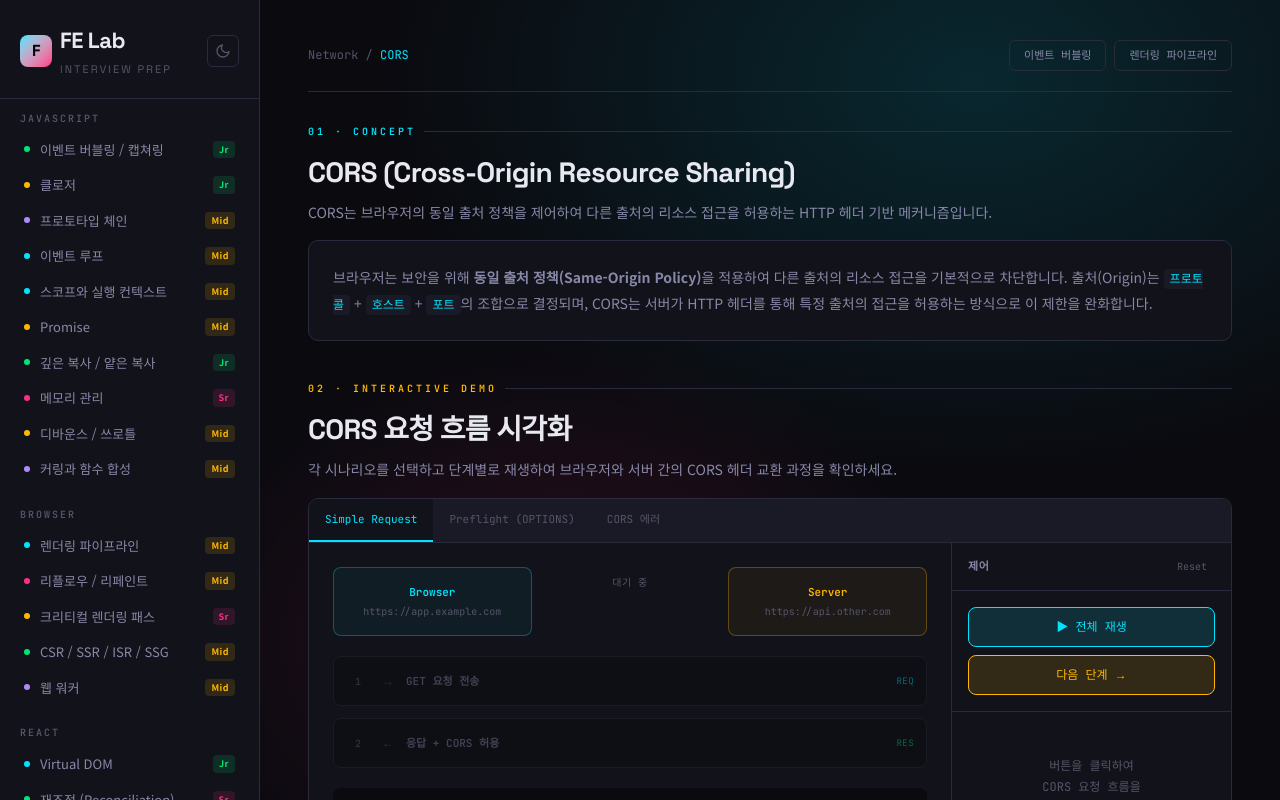
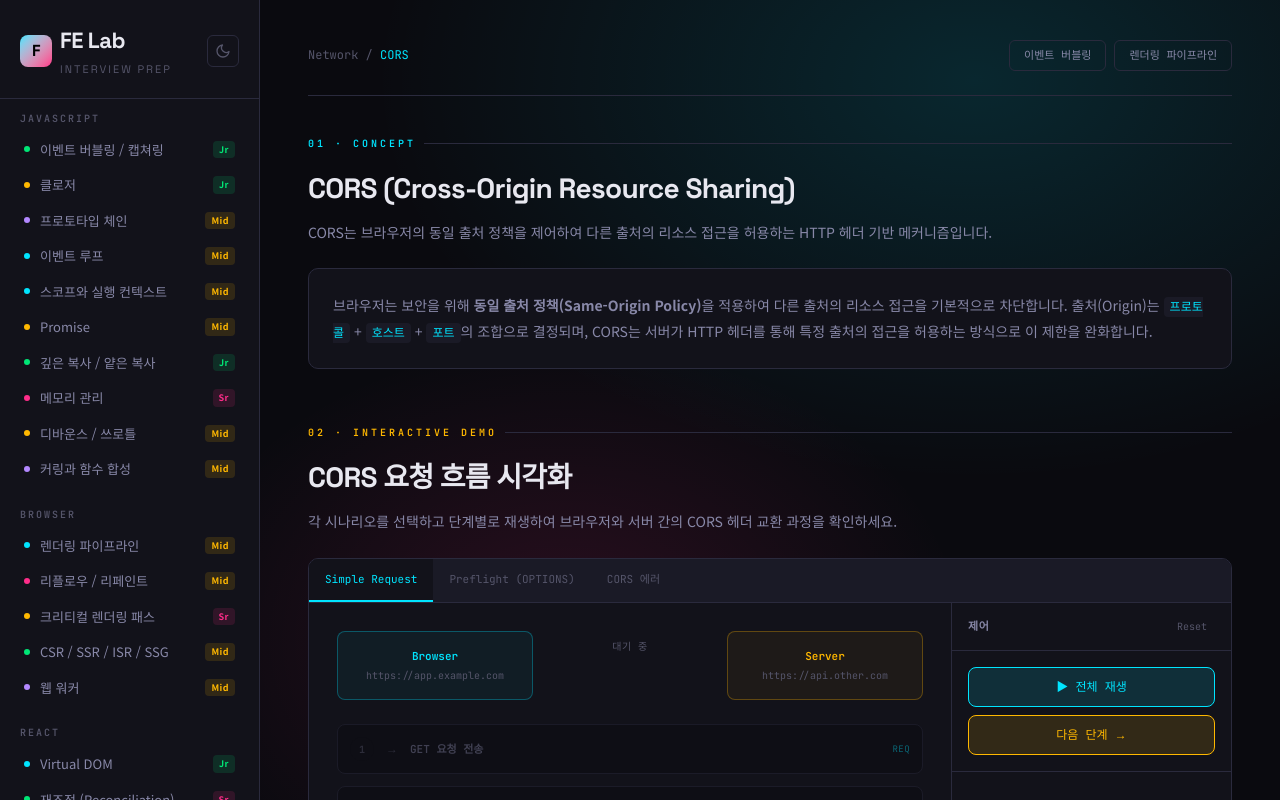
Before and after one commit to k1my3ch4n/Fe-Lab, a Next.js app in the folder fe-lab/: page /topics/cors in a window 1280 px wide. Built offline with nearby package versions, Linux system fonts and the light colour scheme.

Commit message:
style(layout): 섹션 간격 및 컴포넌트 패딩 개선

```diff
--- a/fe-lab/shared/ui/demo/DemoLayout.tsx
+++ b/fe-lab/shared/ui/demo/DemoLayout.tsx
@@ -14,7 +14,7 @@ export default function DemoLayout({
       className="min-h-[420px]"
       style={{ display: "grid", gridTemplateColumns: `1fr ${rightWidth}` }}
     >
-      <div className="p-6 flex flex-col gap-5">{children}</div>
+      <div className="p-7 flex flex-col gap-6">{children}</div>
       <aside className="border-l border-border-subtle flex flex-col">
         {rightPanel}
       </aside>
--- a/fe-lab/shared/ui/interview/InterviewCard.tsx
+++ b/fe-lab/shared/ui/interview/InterviewCard.tsx
@@ -20,7 +20,7 @@ export default function InterviewCard({
       <button
         onClick={() => setOpen(!open)}
         aria-expanded={open}
-        className="w-full px-5 py-4 flex items-center justify-between cursor-pointer transition-all duration-200 hover:bg-bg-hover bg-transparent border-none text-left"
+        className="w-full px-6 py-5 flex items-center justify-between cursor-pointer transition-all duration-200 hover:bg-bg-hover bg-transparent border-none text-left"
       >
         <div className="text-sm font-medium text-text-primary flex items-center gap-2.5">
           <span className="font-[family-name:var(--font-mono)] text-[10px] font-bold w-6 h-6 rounded-md flex items-center justify-center bg-accent-magenta-dim text-accent-magenta shrink-0">
@@ -37,7 +37,7 @@ export default function InterviewCard({
       <div
         className={`overflow-hidden transition-[max-height] duration-400 ease-in-out ${open ? "max-h-[500px]" : "max-h-0"}`}
       >
-        <div className="px-5 pb-5 pl-[54px] text-[13px] text-text-secondary leading-[1.8]">
+        <div className="px-6 pb-6 pl-[58px] text-[13px] text-text-secondary leading-[1.8]">
           {children}
         </div>
       </div>
--- a/fe-lab/shared/ui/sections/CodeSection.tsx
+++ b/fe-lab/shared/ui/sections/CodeSection.tsx
@@ -17,15 +17,15 @@ export default function CodeSection({ examples }: CodeSectionProps) {
   const [activeTab, setActiveTab] = useState(0);
 
   return (
-    <section className="mb-10">
+    <section className="mb-14">
       <SectionLabel number="03" label="Code Example" variant="code" />
-      <h2 className="font-[family-name:var(--font-display)] text-[28px] font-bold tracking-tight mb-2">
+      <h2 className="font-[family-name:var(--font-display)] text-[28px] font-bold tracking-tight mb-3">
         코드 예시
       </h2>
       <p className="text-sm text-text-secondary leading-[1.7] max-w-[700px]">
         실제 코드로 동작 원리를 확인하세요.
       </p>
-      <div className="bg-bg-surface border border-border-subtle rounded-[var(--radius)] mt-4 overflow-hidden">
+      <div className="bg-bg-surface border border-border-subtle rounded-[var(--radius)] mt-6 overflow-hidden">
         {/* Tabs */}
         <div
           role="tablist"
--- a/fe-lab/shared/ui/sections/ConceptSection.tsx
+++ b/fe-lab/shared/ui/sections/ConceptSection.tsx
@@ -12,15 +12,15 @@ export default function ConceptSection({
   children,
 }: ConceptSectionProps) {
   return (
-    <section className="mb-10">
+    <section className="mb-14">
       <SectionLabel number="01" label="Concept" variant="concept" />
-      <h2 className="font-[family-name:var(--font-display)] text-[28px] font-bold tracking-tight mb-2">
+      <h2 className="font-[family-name:var(--font-display)] text-[28px] font-bold tracking-tight mb-3">
         {title}
       </h2>
       <p className="text-sm text-text-secondary leading-[1.7] max-w-[700px]">
         {description}
       </p>
-      <div className="bg-bg-surface border border-border-subtle rounded-[var(--radius)] p-6 mt-4">
+      <div className="bg-bg-surface border border-border-subtle rounded-[var(--radius)] p-6 mt-6">
         {children}
       </div>
     </section>
--- a/fe-lab/shared/ui/sections/DemoSection.tsx
+++ b/fe-lab/shared/ui/sections/DemoSection.tsx
@@ -12,15 +12,15 @@ export default function DemoSection({
   children,
 }: DemoSectionProps) {
   return (
-    <section className="mb-10">
+    <section className="mb-14">
       <SectionLabel number="02" label="Interactive Demo" variant="demo" />
-      <h2 className="font-[family-name:var(--font-display)] text-[28px] font-bold tracking-tight mb-2">
+      <h2 className="font-[family-name:var(--font-display)] text-[28px] font-bold tracking-tight mb-3">
         {title}
       </h2>
       <p className="text-sm text-text-secondary leading-[1.7] max-w-[700px]">
         {description}
       </p>
-      <div className="bg-bg-surface border border-border-subtle rounded-[var(--radius)] mt-4 overflow-hidden">
+      <div className="bg-bg-surface border border-border-subtle rounded-[var(--radius)] mt-6 overflow-hidden">
         {children}
       </div>
     </section>
--- a/fe-lab/shared/ui/sections/InterviewSection.tsx
+++ b/fe-lab/shared/ui/sections/InterviewSection.tsx
@@ -8,12 +8,12 @@ interface InterviewSectionProps {
 
 export default function InterviewSection({ questions }: InterviewSectionProps) {
   return (
-    <section className="mb-10">
+    <section className="mb-14">
       <SectionLabel number="04" label="Interview Point" variant="interview" />
-      <h2 className="font-[family-name:var(--font-display)] text-[28px] font-bold tracking-tight mb-2">
+      <h2 className="font-[family-name:var(--font-display)] text-[28px] font-bold tracking-tight mb-3">
         면접 핵심 질문
       </h2>
-      <div className="grid gap-3 mt-4">
+      <div className="grid gap-4 mt-6">
         {questions.map((q, i) => (
           <InterviewCard key={i} index={i + 1} question={q.question}>
             {q.answer}
--- a/fe-lab/shared/ui/sections/SectionLabel.tsx
+++ b/fe-lab/shared/ui/sections/SectionLabel.tsx
@@ -18,7 +18,7 @@ export default function SectionLabel({
 }: SectionLabelProps) {
   return (
     <div
-      className={`font-[family-name:var(--font-mono)] text-[10px] font-semibold uppercase tracking-[3px] mb-3 flex items-center gap-2 ${variantColors[variant]}`}
+      className={`font-[family-name:var(--font-mono)] text-[10px] font-semibold uppercase tracking-[3px] mb-4 flex items-center gap-2 ${variantColors[variant]}`}
     >
       {number} · {label}
       <span className="flex-1 h-px bg-border-subtle" />
--- a/fe-lab/widgets/topbar/Topbar.tsx
+++ b/fe-lab/widgets/topbar/Topbar.tsx
@@ -17,7 +17,7 @@ export default function Topbar({ topicId }: TopbarProps) {
   }
 
   return (
-    <header className="flex items-center justify-between mb-8 pb-5 border-b border-border-subtle">
+    <header className="flex items-center justify-between mb-10 pb-6 border-b border-border-subtle">
       <nav
         aria-label="breadcrumb"
         className="font-[family-name:var(--font-mono)] text-xs text-text-muted"
```
Also changed, not shown: 1 other file (tests, documents, lock files or other folders).
